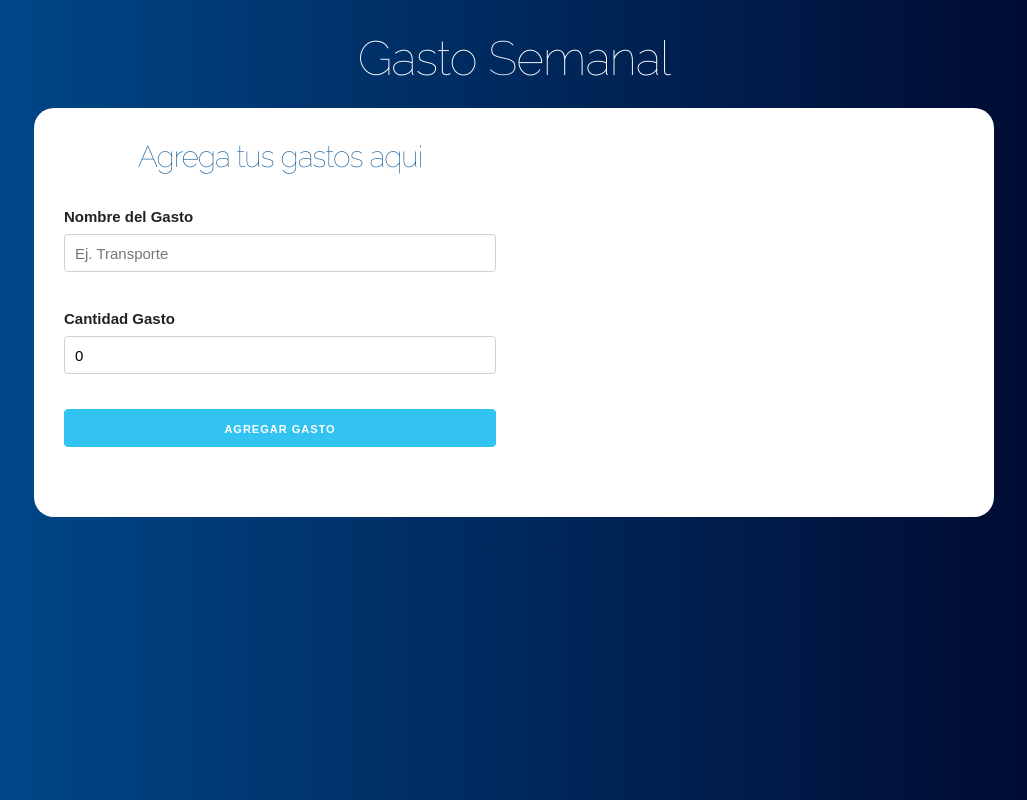
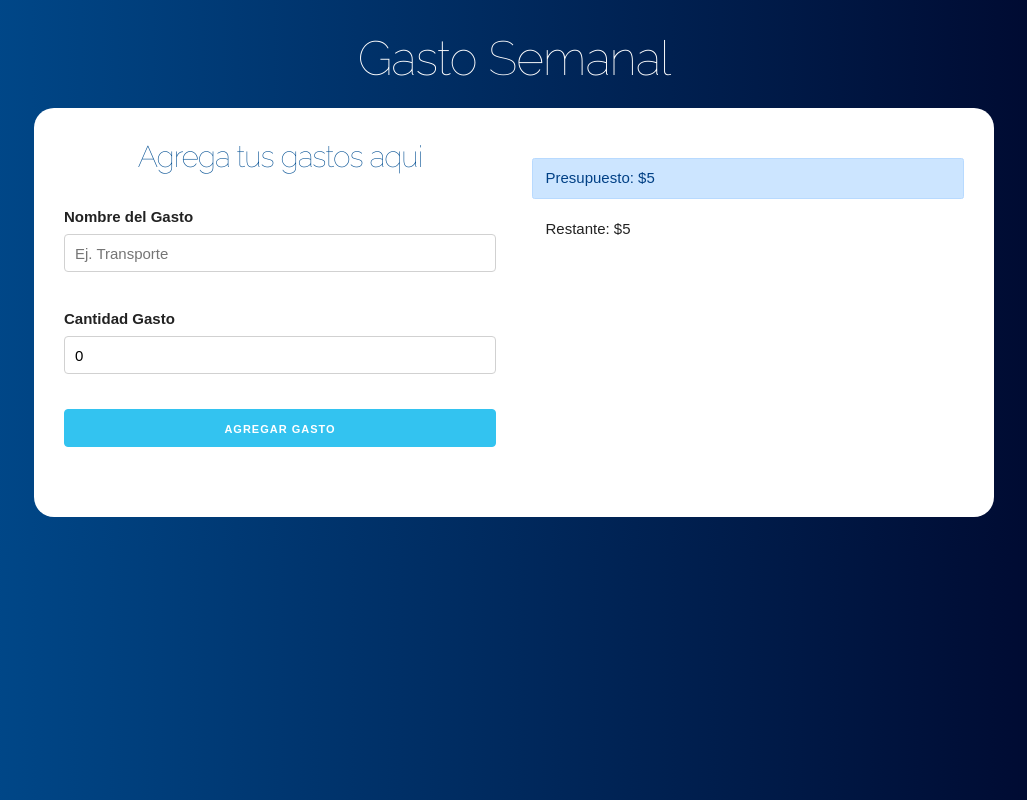
Before and after one commit to JeralPineda/react-presupuesto, a React (Create React App) app: page / in a window 1280 px wide. Both pictures are taken after typing "5" into the empty fields and a click on the input "Definir Presupuesto". Shown: the whole page, without its empty margins (126-1153 px from the left). Built offline with nearby package versions, Linux system fonts and the light colour scheme.

Commit message:
Creando componente que mostrara el presupuesto y el restante

```diff
--- a/src/App.js
+++ b/src/App.js
@@ -3,6 +3,7 @@
 import { Formulario } from './components/Formulario';
 import { Listado } from './components/Listado';
 import { Pregunta } from './components/Pregunta';
+import { ControlPresupuesto } from './components/ControlPresupuesto';
 
 function App() {
    const [presupuesto, guardarPresupuesto] = useState(0);
@@ -38,6 +39,12 @@
                      </div>
                      <div className='one-half column'>
                         <Listado gastos={gastos} />
+
+                        <ControlPresupuesto
+                           //
+                           presupuesto={presupuesto}
+                           restante={restante}
+                        />
                      </div>
                   </div>
                )}
--- /dev/null
+++ b/src/components/ControlPresupuesto.js
@@ -0,0 +1,10 @@
+import React from 'react';
+
+export const ControlPresupuesto = ({ presupuesto, restante }) => {
+   return (
+      <>
+         <div class='alert alert-primary'>Presupuesto: ${presupuesto}</div>
+         <div class='alert '>Restante: ${restante}</div>
+      </>
+   );
+};
```
